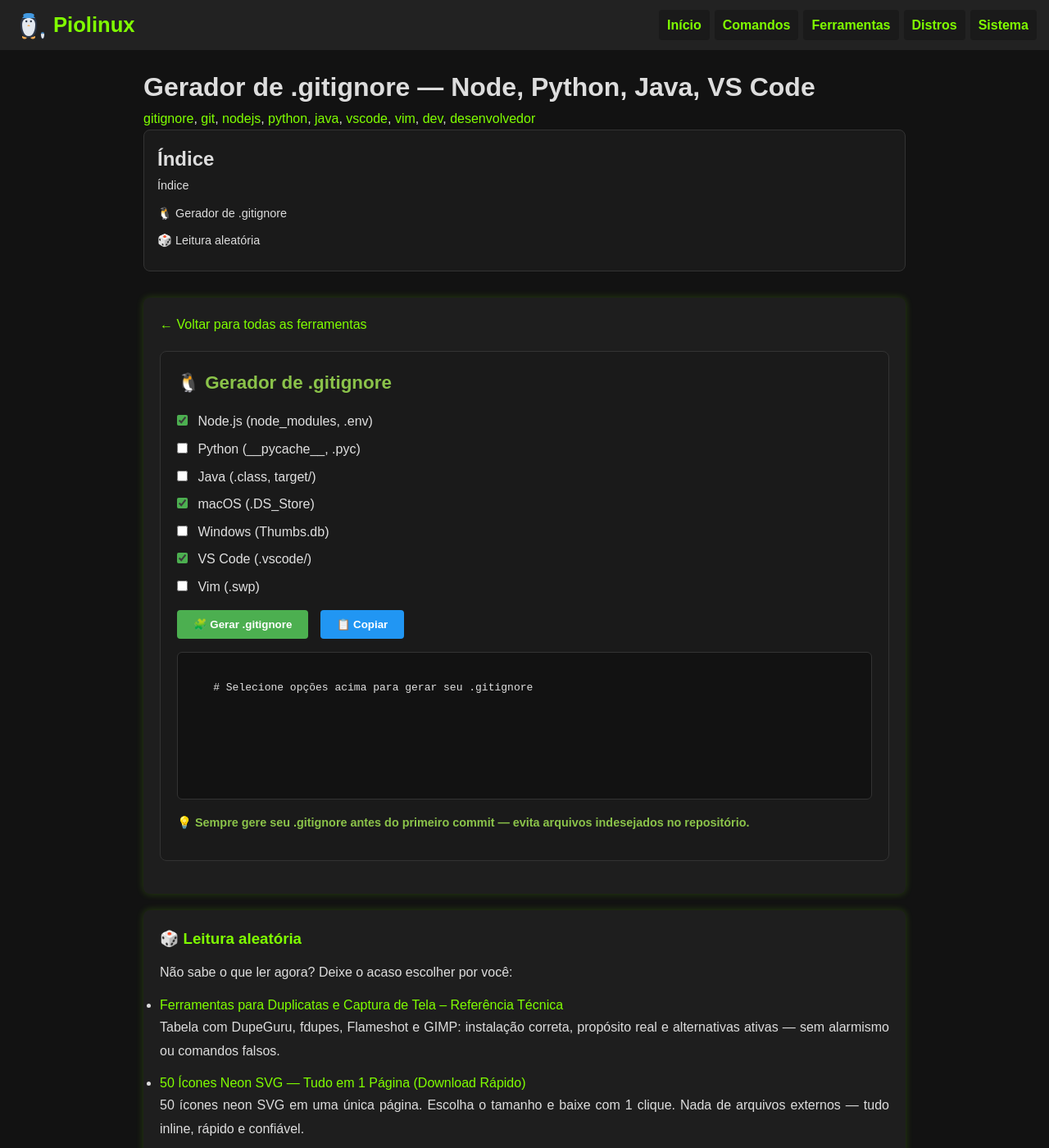
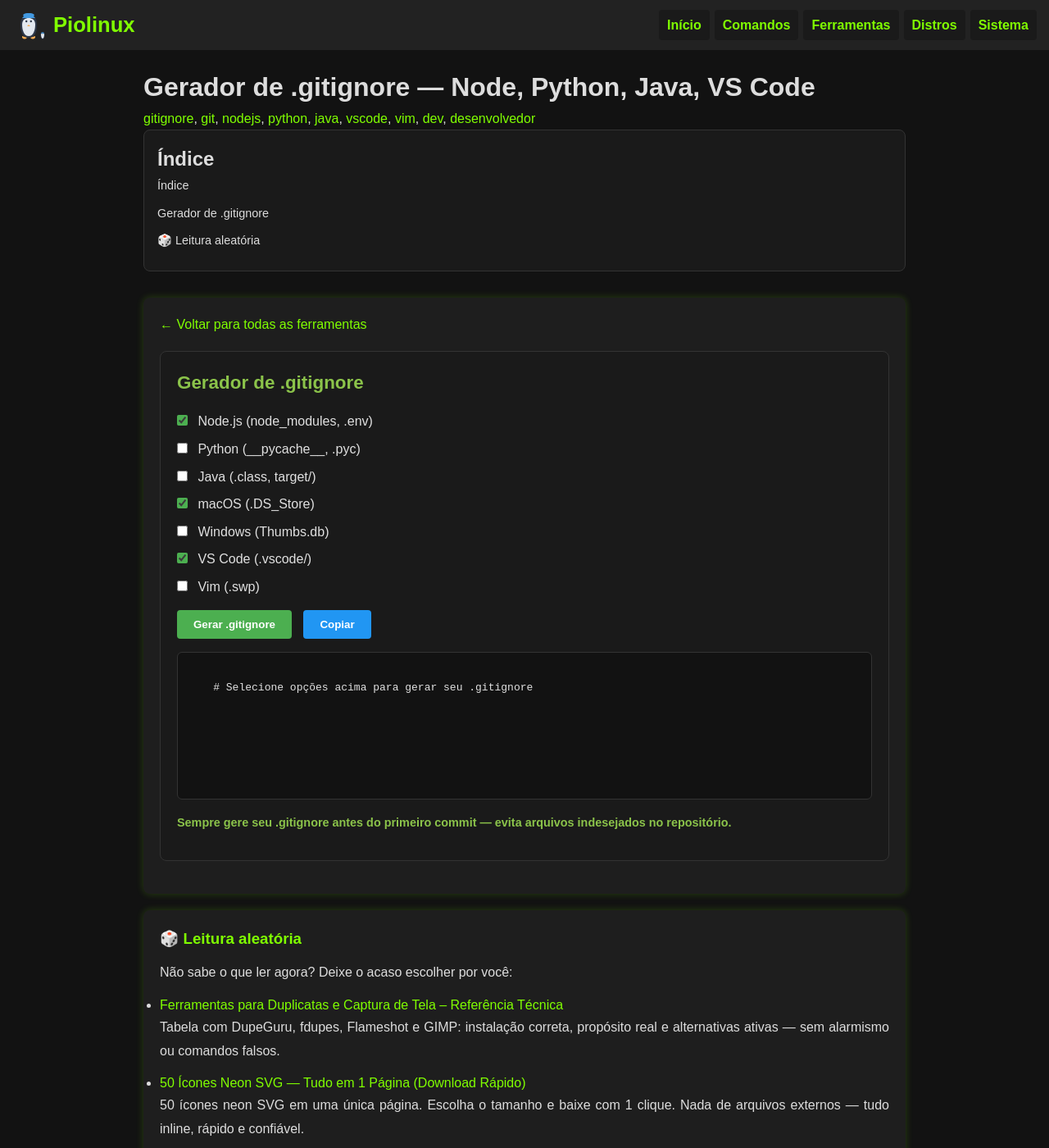
Before and after one commit to Piolinux/piolinux-site, a Jekyll site: the page built from _pages/_tools/gerador-de-gitignore-node-python-java-vs-code.html, in a window 1280 px wide and 1400 px high. Shown: the whole window at 82% size. Built offline with Jekyll 4.4.1, drawn with Linux system fonts in a browser that asks for light colours.

Commit message:
Update gitignore-generator.html

```diff
--- a/_includes/tool-templates/gitignore-generator.html
+++ b/_includes/tool-templates/gitignore-generator.html
@@ -1,6 +1,6 @@
-<!-- ============= 📄 GERADOR DE .GITIGNORE ============= -->
+<!-- =============  GERADOR DE .GITIGNORE ============= -->
 <div class="tool-container" id="gitignore-generator" style="background: #1a1a1a; padding: 20px; border-radius: 8px; border: 1px solid #333; margin: 20px 0;">
-  <h2 class="tool-title" style="color: #8bc34a; margin-top: 0; font-size: 1.4em;">🐧 Gerador de .gitignore</h2>
+  <h2 class="tool-title" style="color: #8bc34a; margin-top: 0; font-size: 1.4em;">Gerador de .gitignore</h2>
 
   <div style="margin: 16px 0;">
     <label style="display: block; margin: 8px 0; color: #e0e0e0;">
@@ -35,10 +35,10 @@
 
   <div style="margin: 16px 0;">
     <button class="tool-button" onclick="generateGitignore()" style="background: #4caf50; color: white; border: none; padding: 10px 20px; margin-right: 10px; border-radius: 4px; cursor: pointer; font-weight: bold;">
-      🧩 Gerar .gitignore
+       Gerar .gitignore
     </button>
     <button class="tool-button" onclick="copyGitignore()" style="background: #2196F3; color: white; border: none; padding: 10px 20px; border-radius: 4px; cursor: pointer; font-weight: bold;">
-      📋 Copiar
+       Copiar
     </button>
   </div>
 
@@ -47,7 +47,7 @@
   </div>
 
   <p style="font-size: 0.9em; color: #8bc34a; margin-top: 16px;">
-    💡 <strong> Sempre gere seu .gitignore antes do primeiro commit — evita arquivos indesejados no repositório.</strong>
+     <strong> Sempre gere seu .gitignore antes do primeiro commit — evita arquivos indesejados no repositório.</strong>
   </p>
 </div>
 
```
